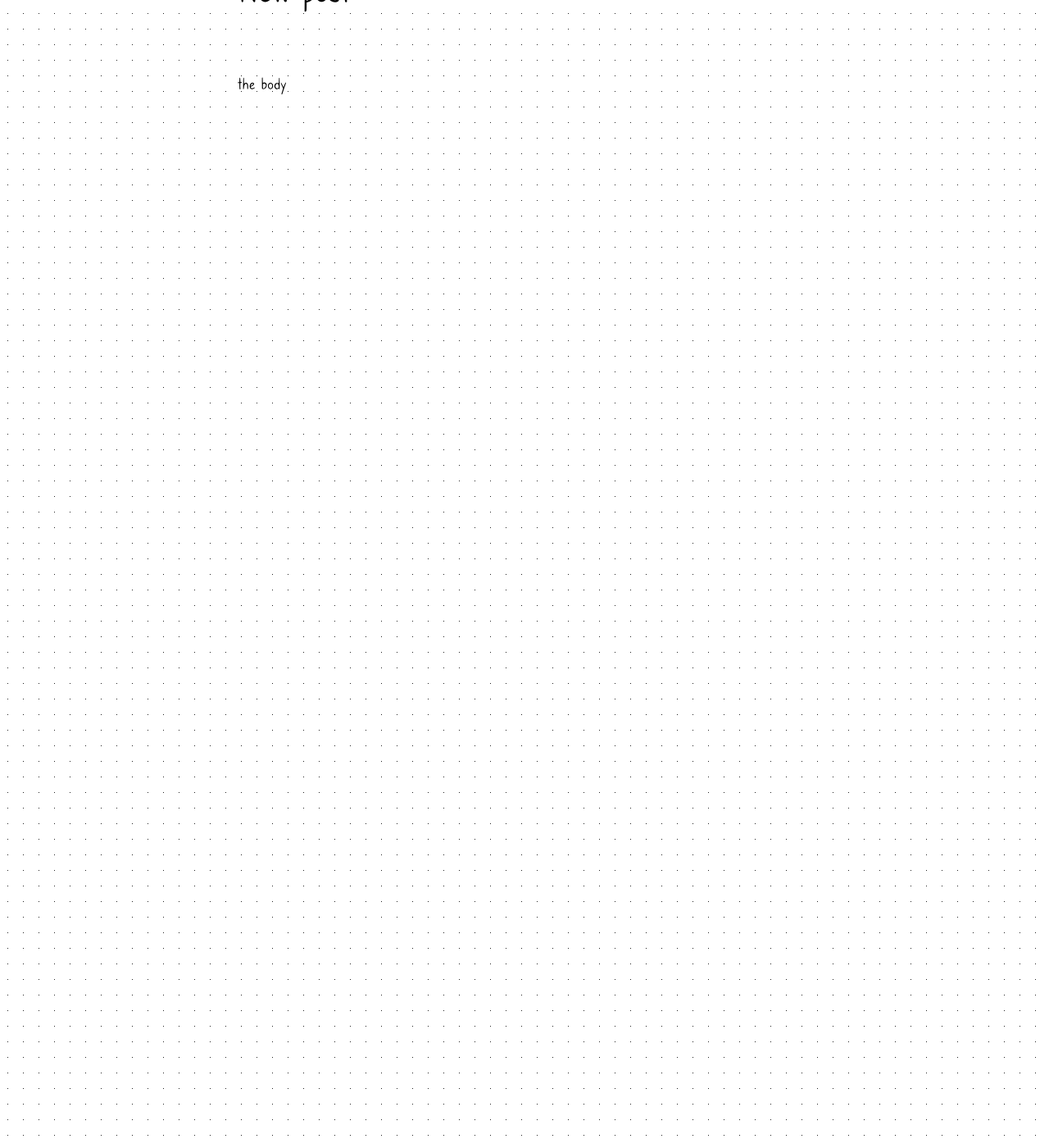
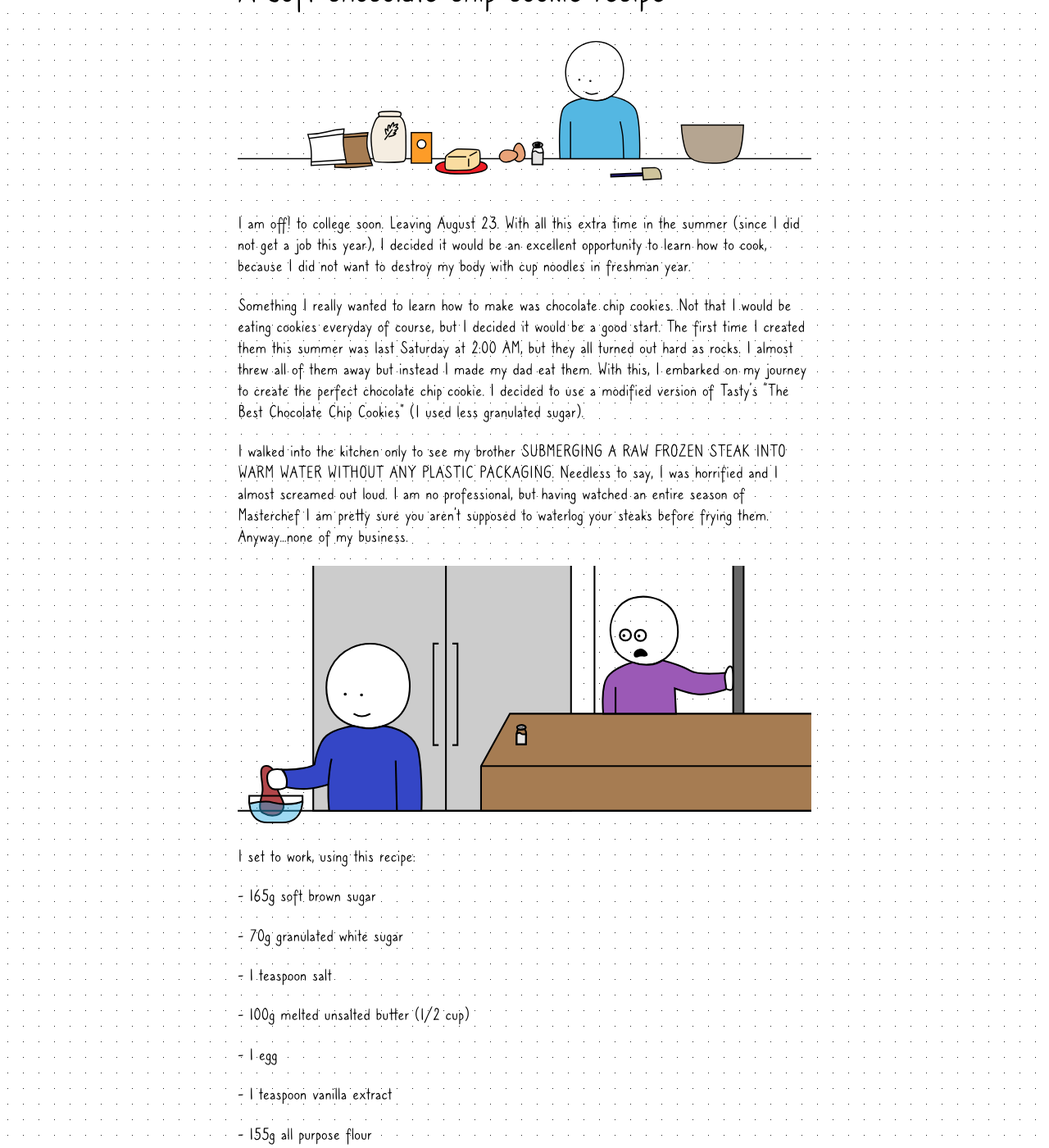
Before and after one commit to kristelfung/bullet-journal, a Jekyll site: the page built from _posts/2018-07-26-new-post.md, in a window 1280 px wide and 1400 px high, scrolled down 202 px. Shown: the whole window at 82% size. Built offline with Jekyll 4.4.1, drawn with Linux system fonts in a browser that asks for light colours; a script that is not in the unit is left out; some of the changed text lies outside the part shown.

Commit message:
Update Blog “2018-07-26-new-post”

```diff
--- a/_posts/2018-07-26-new-post.md
+++ b/_posts/2018-07-26-new-post.md
@@ -1,8 +1,41 @@
 ---
 layout: post
-title: New post
+title: A soft chocolate chip cookie recipe
 date: '2018-07-26T17:41:56+08:00'
-category: Personal
-thumbnail: /images/uploads/1.png
+category: Story
+thumbnail: /images/uploads/cookies-milk.svg
+coverphoto: /images/uploads/ingredients.svg
 ---
-the body
+I am off! to college soon. Leaving August 23. With all this extra time in the summer (since I did not get a job this year), I decided it would be an excellent opportunity to learn how to cook, because I did not want to destroy my body with cup noodles in freshman year.
+
+Something I really wanted to learn how to make was chocolate chip cookies. Not that I would be eating cookies everyday of course, but I decided it would be a good start. The first time I created them this summer was last Saturday at 2:00 AM, but they all turned out hard as rocks. I almost threw all of them away but instead I made my dad eat them. With this, I embarked on my journey to create the perfect chocolate chip cookie. I decided to use a modified version of Tasty’s “The Best Chocolate Chip Cookies” (I used less granulated sugar).
+
+I walked into the kitchen only to see my brother SUBMERGING A RAW FROZEN STEAK INTO WARM WATER WITHOUT ANY PLASTIC PACKAGING. Needless to say, I was horrified and I almost screamed out loud. I am no professional, but having watched an entire season of Masterchef I am pretty sure you aren’t supposed to waterlog your steaks before frying them. Anyway…none of my business.
+
+![Steak in water](/images/uploads/steak.svg)
+
+I set to work, using this recipe:
+
+\- 165g soft brown sugar
+
+\- 70g granulated white sugar
+
+\- 1 teaspoon salt
+
+\- 100g melted unsalted butter (1/2 cup)
+
+\- 1 egg
+
+\- 1 teaspoon vanilla extract
+
+\- 155g all purpose flour
+
+\- 1/2 teaspoon baking soda
+
+\- 220g semi sweet milk chocolate chips
+
+![Making cookies](/images/uploads/making-cookies.svg)
+
+First mix all the sugars, salt, melted butter, egg and vanilla extract. Then sift in the flour and baking soda, mix until you get your dough BUT DO NOT OVERMIX BECAUSE APPARENTLY THIS MAKES THE COOKIES HARD. Then add chocolate chips and refrigerate for at least an hour. Scoop into balls on a baking sheet and bake for 12 minutes (I used an ice cream scooper). When you take them out of the oven, let it rest for 5 minutes, they might be a little soft but that is ok, the heat from the pan and cookies will cook it through. They turned out quite nice. I like to eat cookies fresh so I just leave the dough in the fridge for a few days and bake the cookies when I feel like eating them.
+
+Also, I think this will be the last time I make so many images for a blog post because these took ages to draw…
```
